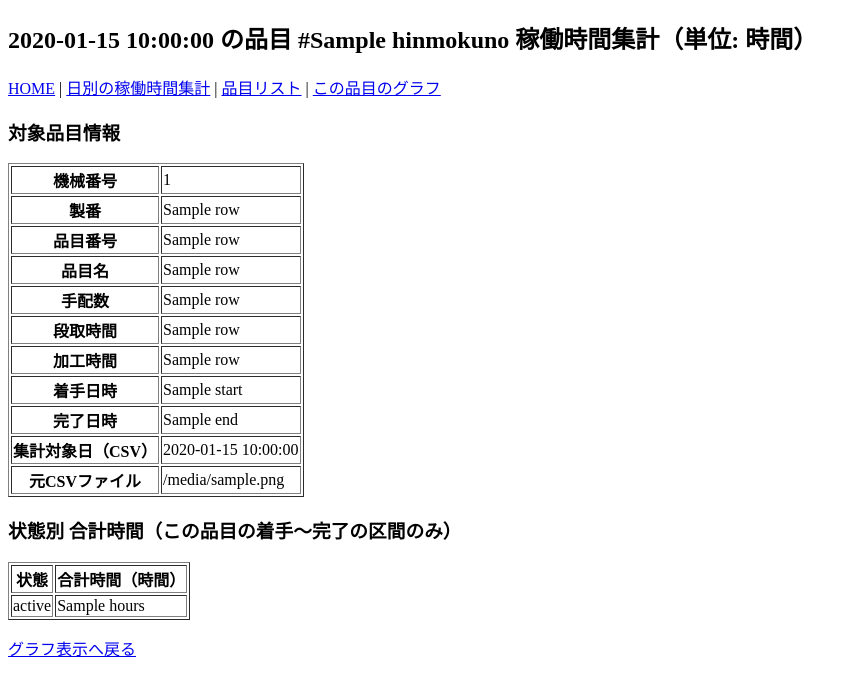
After one commit to mametarou967/FactoryDataViewer, a Flask app: template ViewerWebApplication/templates/hinmoku_summary.html in a window 1280 px wide. The commit adds this page. Shown: the top 696 px of the page, without its empty margins (0-857 px from the left). Run offline with Flask 3, Linux system fonts and the light colour scheme; the template is opened without the code that fills it: most values are stand-ins (such as "Sample title", 1, 10 or a date in 2020).

Commit message:
品目の稼働時間の追加

```diff
--- a/ViewerWebApplication/app.py
+++ b/ViewerWebApplication/app.py
@@ -297,6 +297,85 @@ def generate_graph_image_for_interval(date_str, start_dt, end_dt, out_png_path):
     plt.savefig(out_png_path)
     plt.close()
     return True
+
+# --- 追記: 柔軟な日時パーサ（秒あり/なしを許容） ---
+def parse_flexible_dt(s):
+    """
+    "YYYY/M/D H:M[:S]" 形式（ゼロ詰め無しOK、秒あり/なし両対応）を受け付けて datetime を返す。
+    例: "2025/8/4 8:46", "2025/08/04 08:46:13"
+    """
+    s = s.strip()
+    fmts = [
+        "%Y/%m/%d %H:%M:%S",
+        "%Y/%m/%d %H:%M",
+        "%Y/%-m/%-d %-H:%-M:%-S",  # Linux系のゼロ無し。Windowsでは無視されるが例として残す
+        "%Y/%-m/%-d %-H:%-M",
+    ]
+    for fmt in fmts:
+        try:
+            return datetime.strptime(s, fmt)
+        except Exception:
+            continue
+    # 上の %- 指定は環境依存。最後に標準的な置換で再トライ
+    try:
+        # ゼロ詰めして秒なしをまず試す
+        parts = s.replace("/", " ").replace(":", " ").split()
+        # ["YYYY","M","D","H","M"(,"S")]
+        if len(parts) >= 5:
+            Y, M, D, h, m = parts[:5]
+            sec = parts[5] if len(parts) >= 6 else "00"
+            canon = f"{int(Y):04d}/{int(M):02d}/{int(D):02d} {int(h):02d}:{int(m):02d}:{int(sec):02d}"
+            return datetime.strptime(canon, "%Y/%m/%d %H:%M:%S")
+    except Exception:
+        pass
+    raise ValueError("日時の形式が不正です")
+
+# --- 追記: 区間限定の状態別集計ユーティリティ ---
+def summarize_states_for_interval(date_str, start_dt, end_dt):
+    """
+    data/<date_str>.csv の 1分単位データを読み、[start_dt, end_dt) の区間だけ
+    状態別合計秒数を算出して返す（dict: state -> 秒）。
+    区間が当日の 0:00〜24:00 をはみ出していれば当日内にクリップする。
+    """
+    csv_path = os.path.join(DATA_DIR, f"{date_str}.csv")
+    if not os.path.exists(csv_path):
+        return None  # データなし
+
+    base_date = datetime.strptime(date_str, "%Y-%m-%d")
+    day_start = datetime.combine(base_date, datetime.strptime("00:00:00", "%H:%M:%S").time())
+    day_end   = day_start + timedelta(days=1)
+
+    # クリップ
+    s = max(start_dt, day_start)
+    e = min(end_dt,   day_end)
+    if not (s < e):
+        # 重なりなし
+        return {k: 0 for k in ["加工中", "手動加工中", "加工完了", "アラーム", "不明"]}
+
+    states = ["加工中", "手動加工中", "加工完了", "アラーム", "不明"]
+    secs = {state: 0 for state in states}
+
+    with open(csv_path, newline="", encoding="utf-8") as f:
+        for row in csv.reader(f):
+            if len(row) < 5:
+                continue
+            try:
+                t = datetime.strptime(date_str + " " + row[0], "%Y-%m-%d %H:%M:%S")
+            except Exception:
+                # 時刻列が壊れている行はスキップ
+                continue
+
+            if not (s <= t < e):
+                continue
+
+            try:
+                r, y, g, c = float(row[1]), float(row[2]), float(row[3]), float(row[4])
+                _, _, state, _ = get_light_status(r, y, g, c)
+                secs[state] += 60  # 1分分加算
+            except Exception:
+                continue
+
+    return secs
 
 
 @app.route("/")
@@ -615,5 +694,66 @@ def show_hinmoku_graph(date, hinmokuno):
         headers=headers
     )
 
+# --- 追記: 品目の稼働時間集計（着手〜完了） ---
+@app.route("/date/<date>/hinmoku/<int:hinmokuno>/summary")
+def show_hinmoku_summary(date, hinmokuno):
+    """
+    指定日の品目CSV(data/hinmoku/A214_YYYYMMDD_.csv) から行番号 hinmokuno を取り、
+    その着手日時(7列目)〜完了日時(8列目)の区間に限定して、
+    data/<date>.csv を用いて状態別の合計時間を集計して表示する。
+    """
+    # 日付バリデーション
+    try:
+        base_dt = datetime.strptime(date, "%Y-%m-%d")
+    except ValueError:
+        abort(404)
+
+    headers, records, filename = read_hinmoku_csv(date)
+    if not headers or not records:
+        abort(404, description="品目リストがありません。")
+
+    if hinmokuno < 1 or hinmokuno > len(records):
+        abort(404, description="指定の品目番号が範囲外です。")
+
+    row = records[hinmokuno - 1]
+    # 想定列：0:機械番号 1:製番 2:品目番号 3:品目名 4:手配数 5:段取時間 6:加工時間 7:着手日時 8:完了日時
+    try:
+        start_raw = row[7]
+        end_raw   = row[8]
+        start_dt = parse_flexible_dt(start_raw)
+        end_dt   = parse_flexible_dt(end_raw)
+    except Exception:
+        abort(400, description="着手日時/完了日時の形式が不正です。")
+
+    if end_dt <= start_dt:
+        abort(400, description="完了日時が着手日時以下です。")
+
+    # 区間の状態別集計（当日内に自動クリップ）
+    secs = summarize_states_for_interval(date, start_dt, end_dt)
+    if secs is None:
+        abort(404, description=f"{date}.csv が見つかりません。")
+
+    # 時間に変換（小数2桁）
+    durations_hours = {k: round(v / 3600.0, 2) for k, v in secs.items()}
+
+    # 参考情報
+    interval_info = {
+        "start": start_dt.strftime("%Y/%m/%d %H:%M:%S"),
+        "end":   end_dt.strftime("%Y/%m/%d %H:%M:%S"),
+        "clipped_date": date  # 当日CSVで集計
+    }
+
+    return render_template(
+        "hinmoku_summary.html",
+        date=date,
+        hinmokuno=hinmokuno,
+        headers=headers,
+        row=row,
+        durations=durations_hours,
+        interval=interval_info,
+        filename=filename
+    )
+
+
 if __name__ == "__main__":
     app.run(debug=True, host="0.0.0.0", port=5000)
--- /dev/null
+++ b/ViewerWebApplication/templates/hinmoku_summary.html
@@ -0,0 +1,45 @@
+<!DOCTYPE html>
+<html>
+<head>
+    <meta charset="UTF-8">
+    <title>{{ date }} - 品目 {{ hinmokuno }} の稼働時間集計</title>
+</head>
+<body>
+    <h2>{{ date }} の品目 #{{ hinmokuno }} 稼働時間集計（単位: 時間）</h2>
+
+    <p>
+        <a href="/">HOME</a> |
+        <a href="/date/{{ date }}/summary">日別の稼働時間集計</a> |
+        <a href="/date/{{ date }}/hinmoku">品目リスト</a> |
+        <a href="/date/{{ date }}/hinmoku/{{ hinmokuno }}">この品目のグラフ</a>
+    </p>
+
+    <h3>対象品目情報</h3>
+    <table border="1">
+        <tr><th>機械番号</th><td>{{ row[0] }}</td></tr>
+        <tr><th>製番</th><td>{{ row[1] }}</td></tr>
+        <tr><th>品目番号</th><td>{{ row[2] }}</td></tr>
+        <tr><th>品目名</th><td>{{ row[3] }}</td></tr>
+        <tr><th>手配数</th><td>{{ row[4] }}</td></tr>
+        <tr><th>段取時間</th><td>{{ row[5] }}</td></tr>
+        <tr><th>加工時間</th><td>{{ row[6] }}</td></tr>
+        <tr><th>着手日時</th><td>{{ interval.start }}</td></tr>
+        <tr><th>完了日時</th><td>{{ interval.end }}</td></tr>
+        <tr><th>集計対象日（CSV）</th><td>{{ interval.clipped_date }}</td></tr>
+        <tr><th>元CSVファイル</th><td>{{ filename }}</td></tr>
+    </table>
+
+    <h3>状態別 合計時間（この品目の着手〜完了の区間のみ）</h3>
+    <table border="1">
+        <tr><th>状態</th><th>合計時間（時間）</th></tr>
+        {% for state, hours in durations.items() %}
+        <tr>
+            <td>{{ state }}</td>
+            <td>{{ hours }}</td>
+        </tr>
+        {% endfor %}
+    </table>
+
+    <p><a href="/date/{{ date }}/hinmoku/{{ hinmokuno }}">グラフ表示へ戻る</a></p>
+</body>
+</html>
```
Also changed, not shown: ViewerWebApplication/templates/hinmoku_graph.html (+8 -1 lines).
